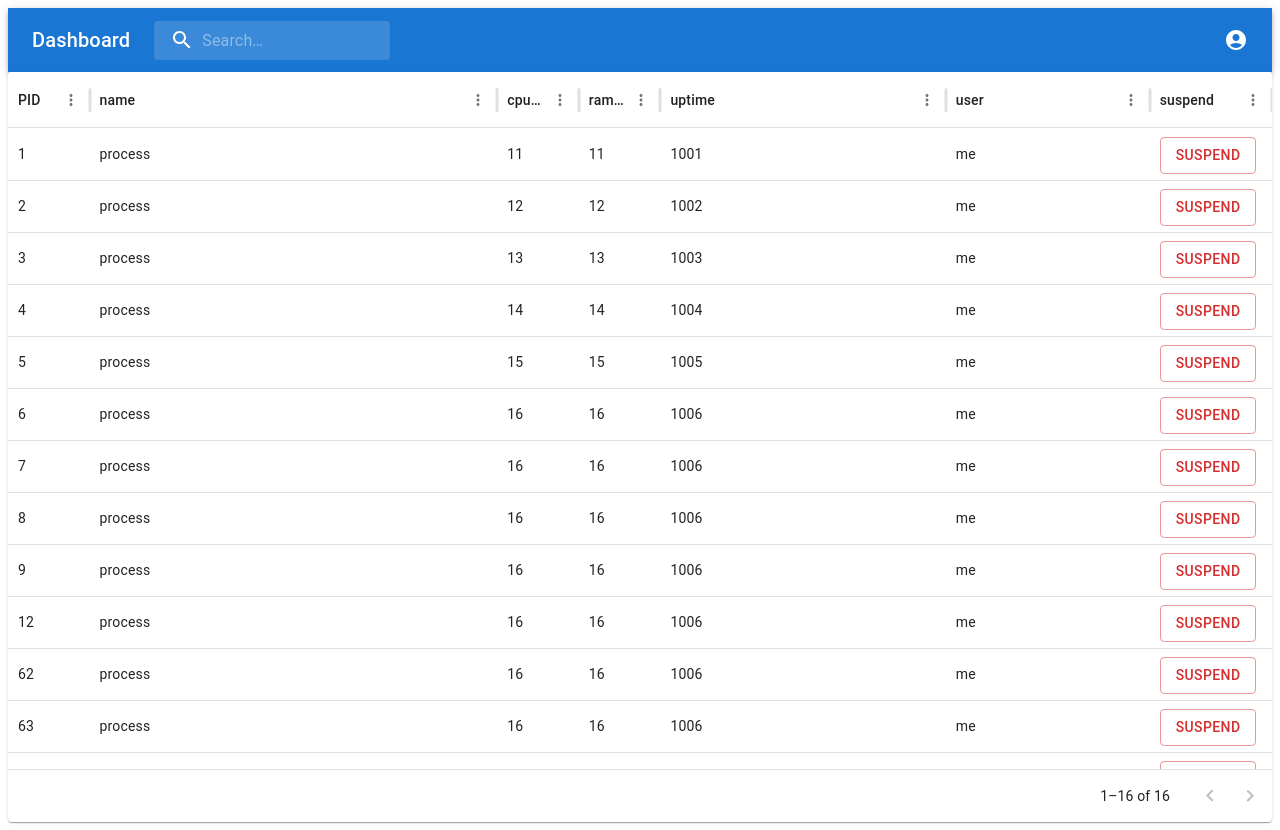
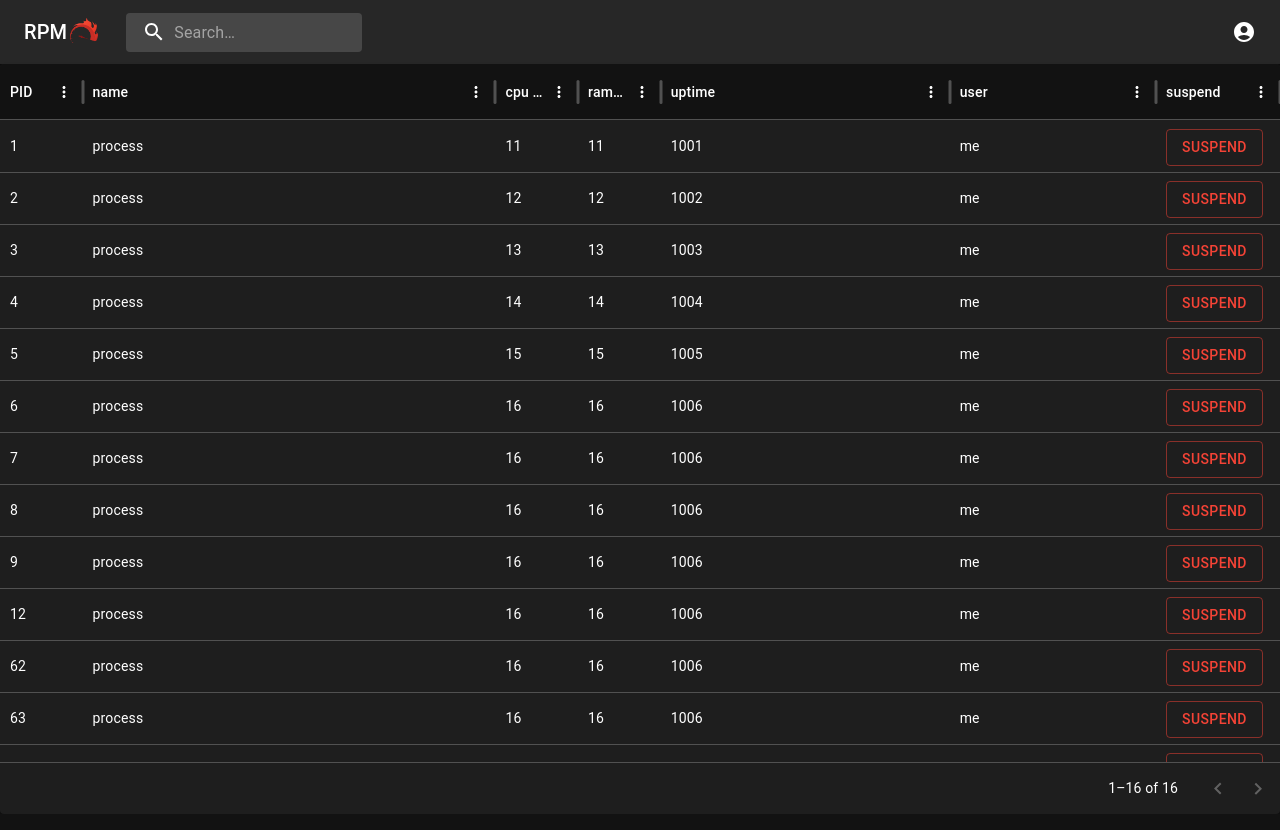
Before and after one commit to EricHayter/cuHacking, a React (Vite) app in the folder src/ProcHub/: page / in a window 1280 px wide. Built offline with nearby package versions, Linux system fonts and the light colour scheme.

Commit message:
add dark mode

```diff
--- a/src/ProcHub/src/App.jsx
+++ b/src/ProcHub/src/App.jsx
@@ -1,11 +1,25 @@
 import React from 'react';
 import DashboardPage from './pages/DashboardPage';
+import { ThemeProvider, createTheme } from '@mui/material/styles';
+import CssBaseline from '@mui/material/CssBaseline';
+
+const darkTheme = createTheme({
+  palette: {
+    mode: 'dark',
+  },
+  // typography: {
+  //   fontFamily: '"Courier New", monospace',
+  //   fontWeight: 'bold',
+  // },
+});
+
 
 const App = () => {
   return (
-    <div>
+    <ThemeProvider theme={darkTheme}>
+      <CssBaseline />
       <DashboardPage />
-    </div>
+    </ThemeProvider>
   );
 };
 
--- a/src/ProcHub/src/components/Navbar.jsx
+++ b/src/ProcHub/src/components/Navbar.jsx
@@ -1,25 +1,3 @@
-// import React from 'react';
-// import { AppBar, Toolbar, Typography, IconButton } from '@mui/material';
-// import MenuIcon from '@mui/icons-material/Menu';
-// import AccountBoxIcon from '@mui/icons-material/AccountBox';
-// import TextField from '@mui/material/TextField';
-
-// const Navbar = ({ onMenuClick }) => {
-//   return (
-//     <AppBar position="fixed">
-//       <Toolbar>
-//         <Typography variant="h6" sx={{ flexGrow: 1 }}>
-//           Dashboard
-//         </Typography>
-//         <TextField id="filled-basic" label="Search" variant="filled" />
-//         <AccountBoxIcon />
-//       </Toolbar>
-//     </AppBar>
-//   );
-// };
-
-// export default Navbar;
-
 import React, { useState } from 'react';
 import { styled, alpha } from '@mui/material/styles';
 import AppBar from '@mui/material/AppBar';
@@ -37,6 +15,7 @@
 import MailIcon from '@mui/icons-material/Mail';
 import NotificationsIcon from '@mui/icons-material/Notifications';
 import MoreIcon from '@mui/icons-material/MoreVert';
+import SpeedIcon from '@mui/icons-material/Speed';
 
 const Search = styled('div')(({ theme }) => ({
   position: 'relative',
@@ -166,8 +145,9 @@
             component="div"
             sx={{ display: { xs: 'none', sm: 'block' } }}
           >
-            Dashboard
+            RPM
           </Typography>
+          <img src="fire-speedometer.png" style={{height: 35, width: 'auto'}}/>
           <Search>
             <SearchIconWrapper>
               <SearchIcon />
```
Also changed, not shown: src/ProcHub/public/fire-speedometer.png (added), 1 other file (tests, documents, lock files or other folders).
